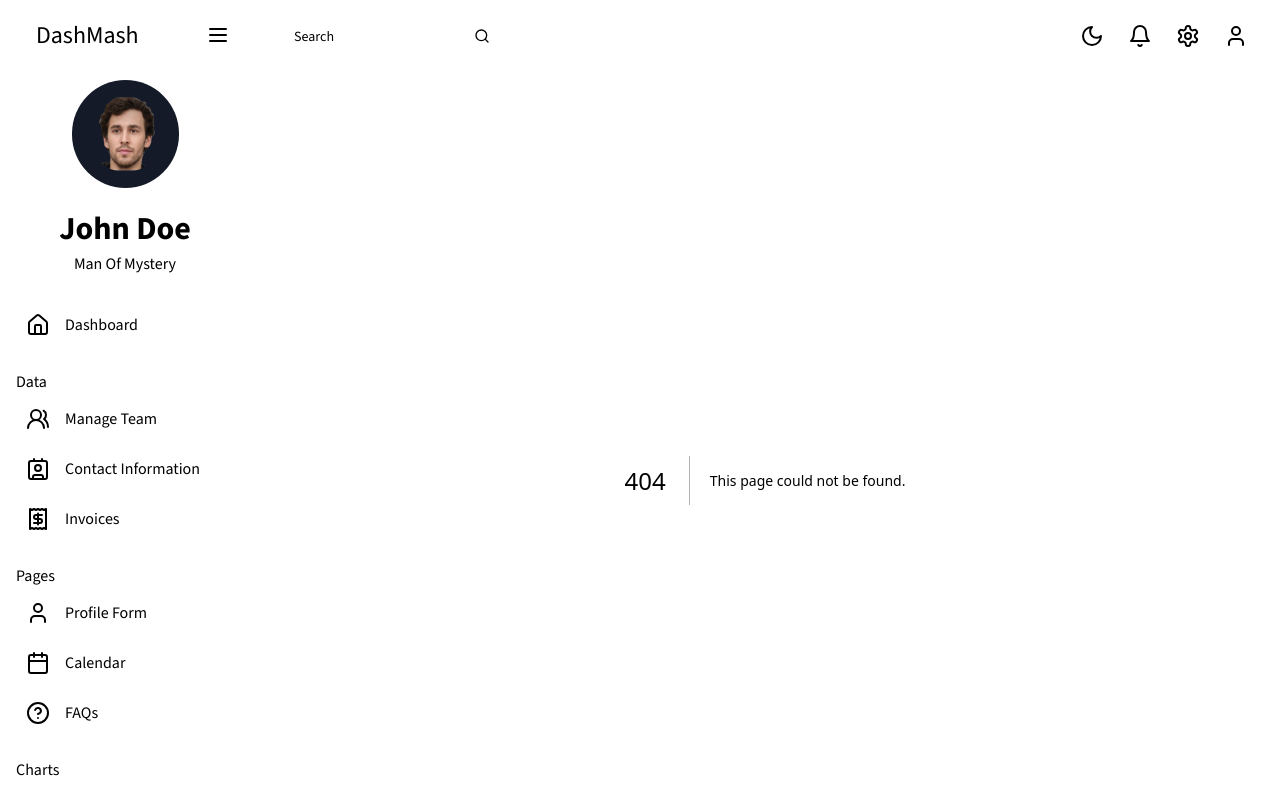
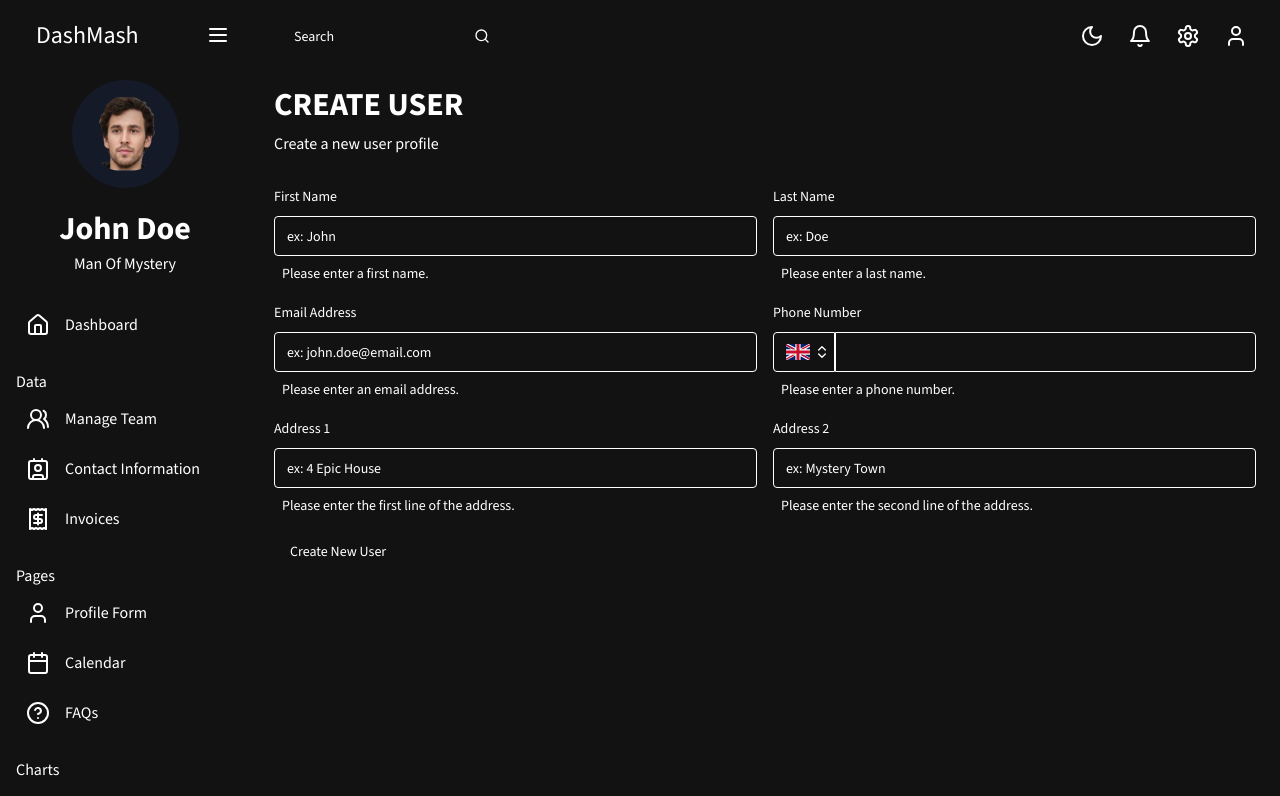
Before and after one commit to Achronus/admin-dashboard, a Next.js app in the folder frontend/: page /form in a window 1280 px wide. Before the commit this address had no page. Shown: the top 796 px of the page. Built offline with nearby package versions, Linux system fonts and the light colour scheme.

Commit message:
Add main content to `Form` page

```diff
--- /dev/null
+++ b/frontend/src/app/form/page.tsx
@@ -0,0 +1,117 @@
+"use client";
+
+import { PhoneField, TextField } from "@/components/form";
+
+import Header from "@/components/Header";
+import { Button } from "@/components/ui/button";
+import { Form } from "@/components/ui/form";
+
+import { zodResolver } from "@hookform/resolvers/zod";
+import { useForm } from "react-hook-form";
+import { isValidPhoneNumber } from "react-phone-number-input";
+import { z } from "zod";
+
+const FormSchema = z.object({
+  firstName: z.string().min(2, {
+    message: "First name must be at least 2 characters.",
+  }),
+  lastName: z.string().min(2, {
+    message: "Last name must be at least 2 characters.",
+  }),
+  email: z.string().email({
+    message: "Invalid email address.",
+  }),
+  contactNumber: z.string().refine((value) => isValidPhoneNumber(value), {
+    message: "Invalid phone number",
+  }),
+  address1: z.string().min(2, {
+    message: "Address 1 must be at least 2 characters.",
+  }),
+  address2: z.string().min(2, {
+    message: "Address 2 must be at least 2 characters.",
+  }),
+});
+
+const ProfileForm = () => {
+  const form = useForm<z.infer<typeof FormSchema>>({
+    resolver: zodResolver(FormSchema),
+    defaultValues: {
+      firstName: "",
+      lastName: "",
+      email: "",
+      contactNumber: "",
+      address1: "",
+      address2: "",
+    },
+  });
+
+  const onSubmit = (data: z.infer<typeof FormSchema>) => {
+    console.log(data);
+  };
+
+  return (
+    <>
+      <Header title="CREATE USER" subTitle="Create a new user profile" />
+      <Form {...form}>
+        <form onSubmit={form.handleSubmit(onSubmit)} className="">
+          <div className="flex gap-4">
+            <TextField
+              control={form.control}
+              name="firstName"
+              label="First Name"
+              placeholder="ex: John"
+              desc="Please enter a first name."
+            />
+            <TextField
+              control={form.control}
+              name="lastName"
+              label="Last Name"
+              placeholder="ex: Doe"
+              desc="Please enter a last name."
+            />
+          </div>
+
+          <div className="flex gap-4">
+            <TextField
+              control={form.control}
+              name="email"
+              label="Email Address"
+              placeholder="ex: john.doe@email.com"
+              desc="Please enter an email address."
+            />
+            <PhoneField
+              control={form.control}
+              name="contactNumber"
+              label="Phone Number"
+              desc="Please enter a phone number."
+              countryCode="GB"
+            />
+          </div>
+
+          <div className="flex gap-4">
+            <TextField
+              control={form.control}
+              name="address1"
+              label="Address 1"
+              placeholder="ex: 4 Epic House"
+              desc="Please enter the first line of the address."
+            />
+            <TextField
+              control={form.control}
+              name="address2"
+              label="Address 2"
+              placeholder="ex: Mystery Town"
+              desc="Please enter the second line of the address."
+            />
+          </div>
+
+          <Button type="submit" className="">
+            Create New User
+          </Button>
+        </form>
+      </Form>
+    </>
+  );
+};
+
+export default ProfileForm;
```
